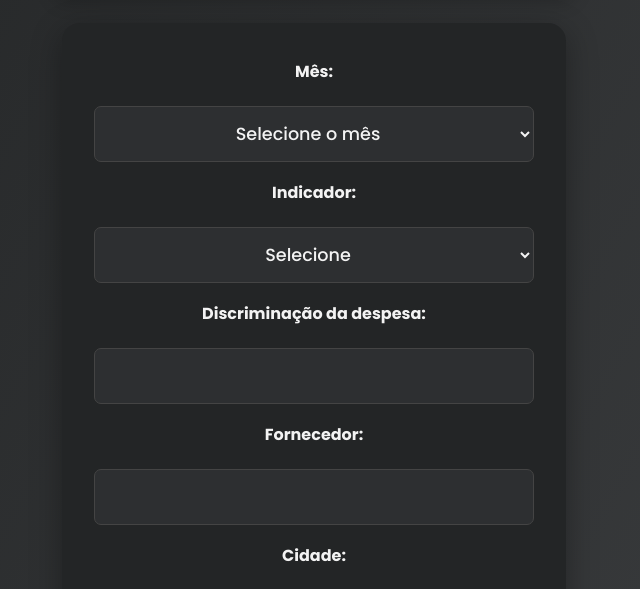
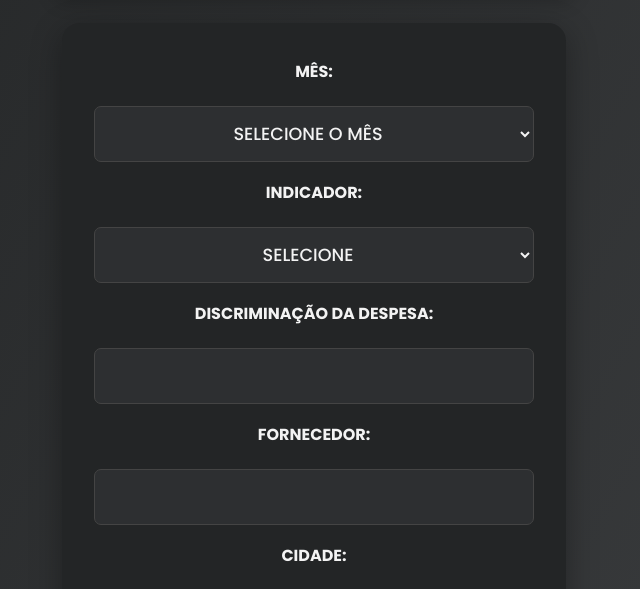
Before and after one commit to ygorlima-py/Formulario_de_despesas, a React (Create React App) app: page / in a window 1280 px wide. Shown: the part 132-721 px from the top of the page, without its empty margins (326-966 px from the left). Built offline with nearby package versions, Linux system fonts and the light colour scheme.

Commit message:
Ajustes do Logo

```diff
--- a/src/App.css
+++ b/src/App.css
@@ -89,6 +89,22 @@ h1 {
   margin-bottom: 4px;
   align-self: flex-start;
   font-family: 'Poppins', Arial, sans-serif;
+  text-transform: uppercase;
+}
+
+.formulario select {
+  padding: 14px 14px;
+  border: 1.5px solid #444;
+  border-radius: 7px;
+  font-size: 1.1rem;
+  transition: border 0.2s, box-shadow 0.2s;
+  outline: none;
+  background: #2d2f31;
+  color: #f3f3f3;
+  width: 100%;
+  box-sizing: border-box;
+  font-family: 'Poppins', Arial, sans-serif;
+  text-transform: uppercase;
 }
 
 .formulario input,
@@ -104,6 +120,7 @@ h1 {
   width: 100%;
   box-sizing: border-box;
   font-family: 'Poppins', Arial, sans-serif;
+  text-transform: uppercase;
 }
 
 .formulario input:focus,
--- a/src/formulario.js
+++ b/src/formulario.js
@@ -42,7 +42,20 @@ export default function FormularioDespesas() {
     const registros = JSON.parse(localStorage.getItem("despesas") || "[]");
     // Se não for digitado nada em nf, salva como "-"
     const nfFinal = form.nf && form.nf.trim() !== "" ? form.nf : "-";
-    registros.push({ ...form, nf: nfFinal, quantidade: form.quantidade, id: Date.now() });
+    // Converte todos os campos de texto para maiúsculo antes de salvar
+    const registroMaiusculo = {
+      ...form,
+      mes: form.mes.toUpperCase(),
+      indicador: form.indicador.toUpperCase(),
+      discriminacao: form.discriminacao.toUpperCase(),
+      fornecedor: form.fornecedor.toUpperCase(),
+      cidade: form.cidade.toUpperCase(),
+      nf: nfFinal.toUpperCase(),
+      quantidade: form.quantidade,
+      valor: form.valor,
+      id: Date.now()
+    };
+    registros.push(registroMaiusculo);
     localStorage.setItem("despesas", JSON.stringify(registros)); // <-- Salva o array atualizado em JSON
     setForm({
       mes: "",
```
Also changed, not shown: public/logo192.png (renamed from public/logo192.png.png), public/logo512.png (renamed from public/logo512.png.png).
